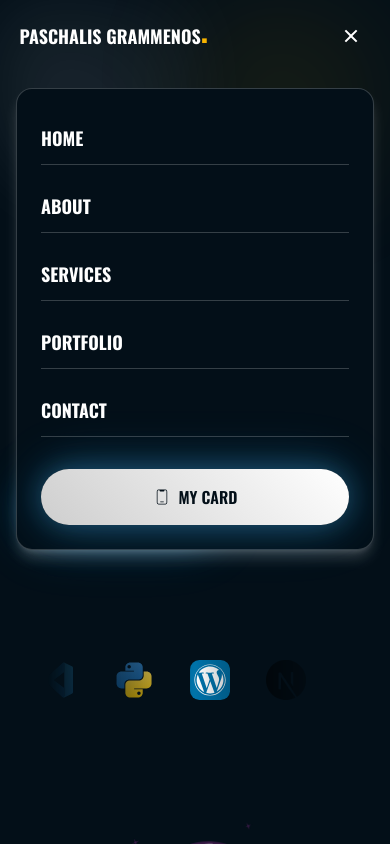
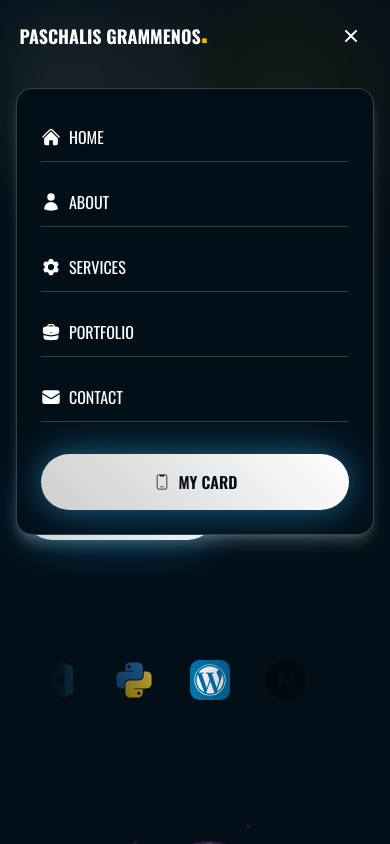
Before and after one commit to gpasxalis/nextjs-portfolio-gpasxalis, a Next.js app: page / in a window 390 px wide. Both pictures are taken after a click on the button "Toggle Menu". Shown: the top 844 px of the page. Built offline with nearby package versions, Linux system fonts and the light colour scheme.

Commit message:
Navbar added icons in mobile

```diff
--- a/src/app/components/Navbar.jsx
+++ b/src/app/components/Navbar.jsx
@@ -5,17 +5,25 @@ import { RiMenu4Line, RiCloseLine } from 'react-icons/ri'
 import { AnimatePresence, motion } from 'framer-motion'
 import { CiMobile3 } from 'react-icons/ci'
 
+import {
+    HiHome,
+    HiUser,
+    HiCog6Tooth,
+    HiBriefcase,
+    HiEnvelope,
+} from 'react-icons/hi2'
+
 export const Navbar = () => {
     const [isMenuOpen, setIsMenuOpen] = useState(false)
     const [isScrolled, setIsScrolled] = useState(false)
 
     // Nav Links Array
     const navLinks = [
-        { name: 'Home', href: '/' },
-        { name: 'About', href: '#about' },
-        { name: 'Services', href: '#services' },
-        { name: 'Portfolio', href: '#portfolio' },
-        { name: 'Contact', href: '#contact' },
+        { name: 'Home', href: '/', icon: HiHome },
+        { name: 'About', href: '#about', icon: HiUser },
+        { name: 'Services', href: '#services', icon: HiCog6Tooth },
+        { name: 'Portfolio', href: '#portfolio', icon: HiBriefcase },
+        { name: 'Contact', href: '#contact', icon: HiEnvelope },
     ]
 
     //   Header background change on scroll
@@ -149,7 +157,10 @@ export const Navbar = () => {
                     >
                         <div className="bg-gp-blue-bg backdrop-blur-3xl shadow-gp-accent/20 shadow-lg border border-gp-accent/20 rounded-2xl mx-4 mt-2 p-6">
                             <div className="flex flex-col gap-4">
-                                {navLinks.map((link, index) => (
+                                {navLinks.map((link, index) => {
+                                    const IconComponent = link.icon
+
+                                    return (
                                         <motion.a
                                             initial={{ opacity: 0, x: -20 }}
                                             animate={{ opacity: 1, x: 0 }}
@@ -160,11 +171,13 @@ export const Navbar = () => {
                                             onClick={closeMenu}
                                             key={link.href || index}
                                             href={link.href}
-                                        className="font-headingFont uppercase text-gp-accent text-[18px] font-bold hover:text-gp-primary py-3 border-b border-gp-accent/20 transition-all duration-300 ease-in-out"
+                                            className="flex gap-2 items-center font-headingFont uppercase text-gp-accent text-[16px] font-normal hover:text-gp-primary py-3 border-b border-gp-accent/20 transition-all duration-300 ease-in-out"
                                         >
+                                            <IconComponent className="text-xl" />
                                             {link.name}
                                         </motion.a>
-                                ))}
+                                    )
+                                })}
                                 {/* Mobile Let's talk button */}
                                 <motion.a
                                     initial={{ opacity: 0, x: 20 }}
```
Lines whose indentation alone changed are shown as unchanged.
